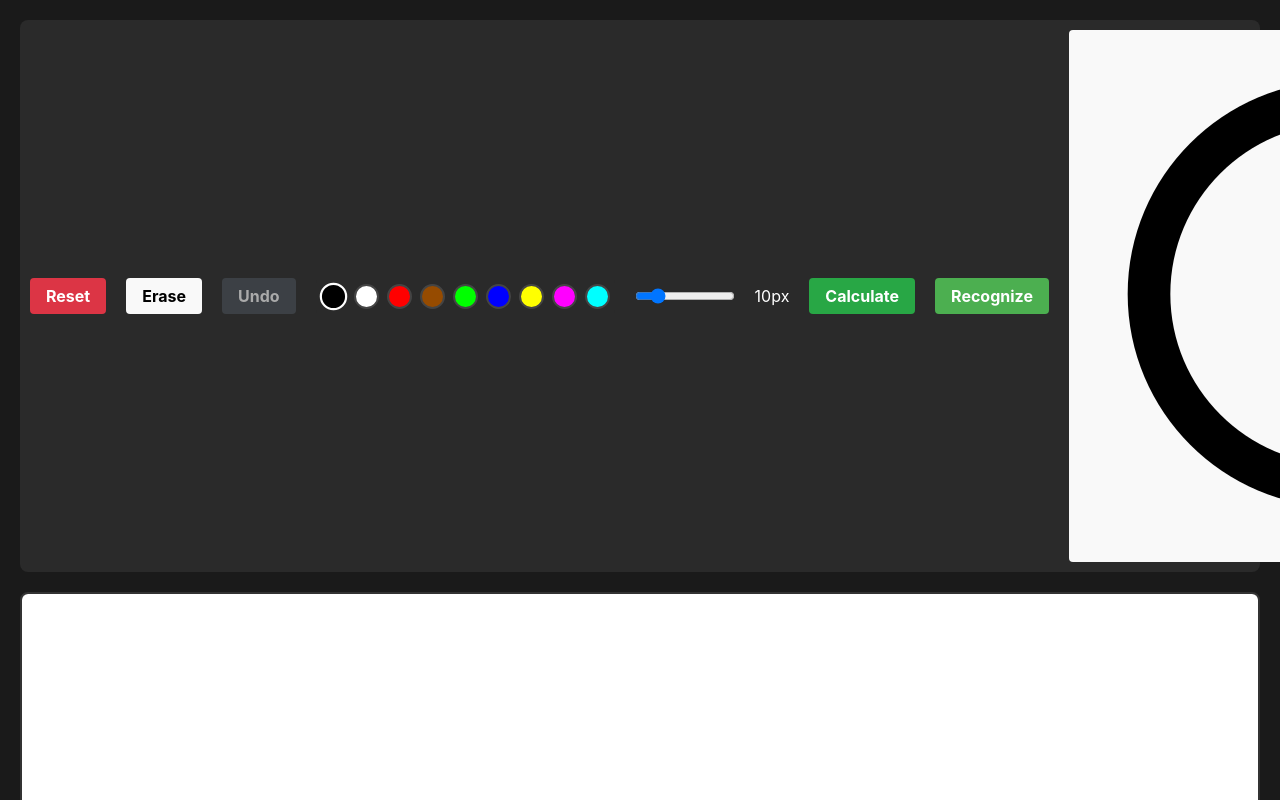
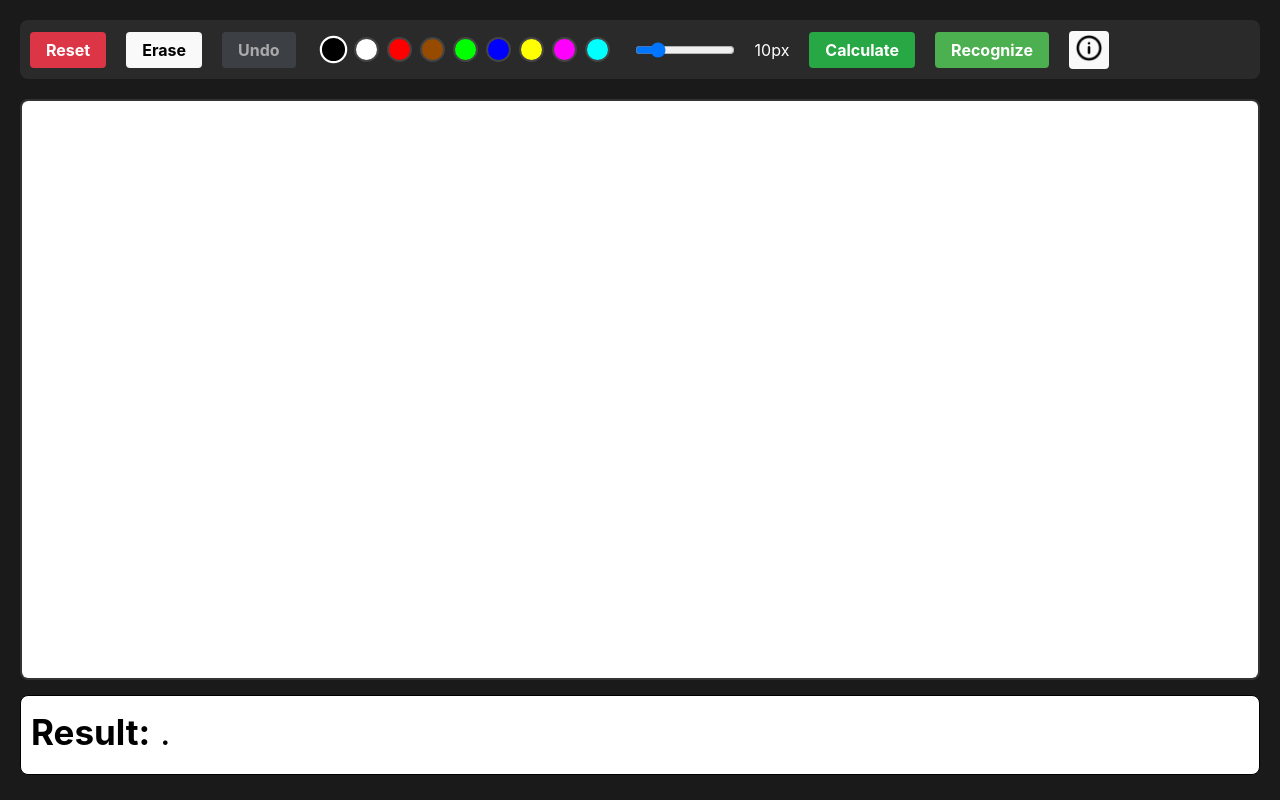
Before and after one commit to lalitrawat11/SketchSense, a React (Vite) app in the folder frontend/: page / in a window 1280 px wide. Built offline with nearby package versions, Linux system fonts and the light colour scheme.

Commit message:
Update App.css

```diff
--- a/frontend/src/App.css
+++ b/frontend/src/App.css
@@ -161,3 +161,71 @@ span {
   background-color: #4CAF50;
   color: white;
 }
+
+.container {
+  position: relative;
+  text-align: center;
+  margin-top: 1px;
+}
+
+.info-button {
+  color: white;
+  border: none;
+  padding: 2px 5px;
+  cursor: pointer;
+  transition: background-color 0.3s ease;
+}
+.info-button img {
+  align-items: center;
+  width: 30px; /* Reduced size */
+  height: 30px; /* Reduced size */
+  transition: transform 0.3s ease;
+}
+
+.info-button:hover {
+  background-color: #0056b3;
+}
+
+.popup {
+  position: fixed;
+  top: 20%;
+  left: 50%;
+  transform: translateX(-50%);
+  width: 300px;
+  background-color: #fff;
+  border-radius: 12px;
+  padding: 20px;
+  box-shadow: 0 20px 40px rgba(0, 0, 0, 0.1);
+  text-align: center;
+  animation: raindrop 0.5s ease forwards;
+  z-index: 10;
+}
+
+.popup p {
+  margin-bottom: 16px;
+  color: #333;
+}
+
+.close-button {
+  background-color: #ff4d4d;
+  color: white;
+  border: none;
+  padding: 8px 16px;
+  cursor: pointer;
+  border-radius: 20px;
+}
+
+.close-button:hover {
+  background-color: #e60000;
+}
+
+@keyframes raindrop {
+  0% {
+    transform: translate(-50%, -100px);
+    opacity: 0;
+  }
+  100% {
+    transform: translate(-50%, 0);
+    opacity: 1;
+  }
+}
```
